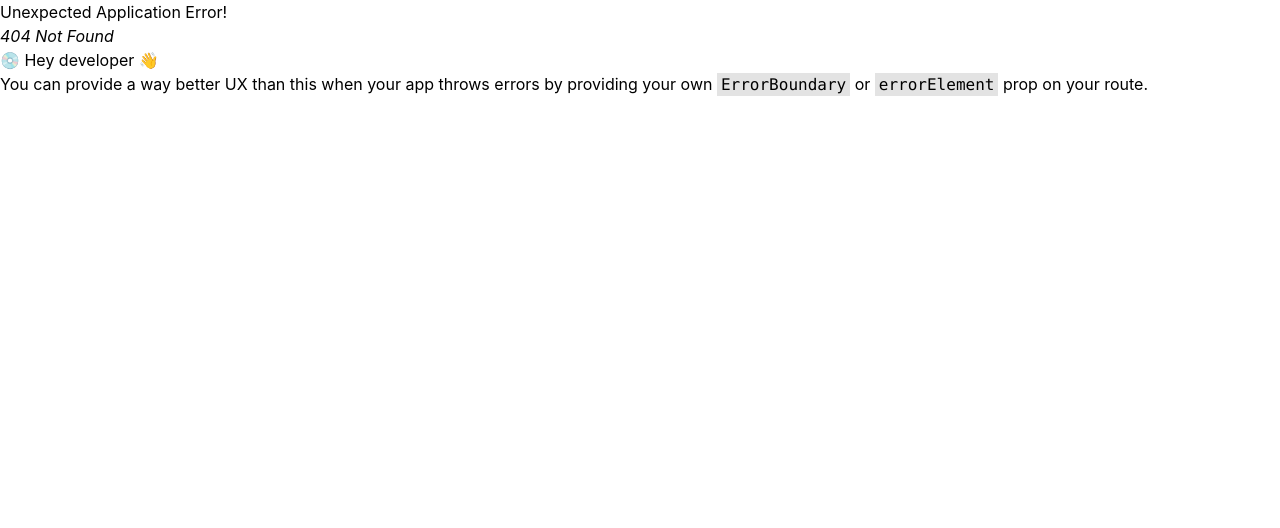
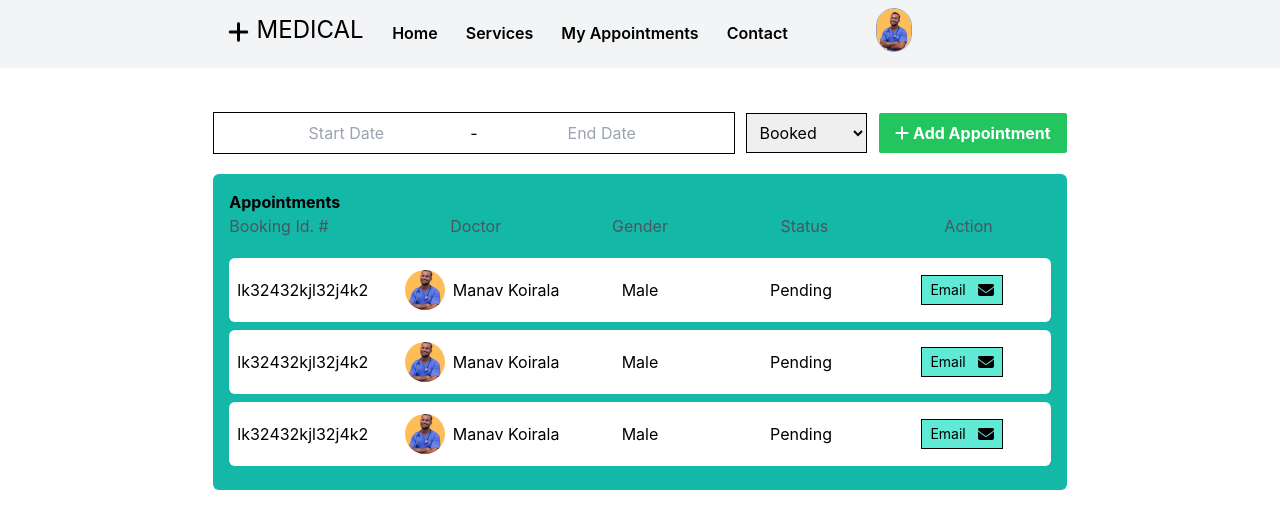
Before and after one commit to SSJSMANAV/my_doctor_appointment, a React (Create React App) app: page /my_appointments in a window 1280 px wide. Before the commit this address had no page. Shown: the top 528 px of the page. Built offline with nearby package versions, Linux system fonts and the light colour scheme.

Commit message:
added my_appointments_page

```diff
--- a/package.json
+++ b/package.json
@@ -17,6 +17,7 @@
     "@testing-library/user-event": "^13.5.0",
     "react": "^18.2.0",
     "react-calendar": "^4.6.0",
+    "react-datepicker": "^4.20.0",
     "react-dom": "^18.2.0",
     "react-router-dom": "^6.16.0",
     "react-scripts": "5.0.1",
--- a/src/App.js
+++ b/src/App.js
@@ -1,20 +1,32 @@
-import logo from "./logo.svg";
 import "./App.css";
 import Home from "../src/Components/Home/home";
-import { createBrowserRouter, RouterProvider } from "react-router-dom";
+import { Routes, Navigate, Route } from "react-router-dom";
 import Appointment from "./Components/Appointment/appointment";
 import Header from "./Components/Header/header";
 import DoctorDetailsPage from "./Components/DoctorDetails/doctor_Details_page";
-
-const router = createBrowserRouter([
-  { path: "/", element: <Home /> },
-  { path: "/appointment", element: <Appointment /> },
-  { path: "/header", element: <Header /> },
-  { path: "/doctorDetailsPage", element: <DoctorDetailsPage /> },
-]);
+import MyAppointments from "./Components/MyAppointments/my_appointments";
 
 function App() {
-  return <RouterProvider router={router} />;
+  return (
+    <div>
+      <Header></Header>
+      <Routes>
+        <Route exact path="/" element={<Navigate replace to="/home" />}></Route>
+        <Route exact path="/appointment" element={<Appointment />}></Route>
+        <Route
+          exact
+          path="/doctorDetailsPage"
+          element={<DoctorDetailsPage />}
+        ></Route>
+        <Route
+          exact
+          path="/my_appointments"
+          element={<MyAppointments />}
+        ></Route>
+        <Route exact path="/home" element={<Home />}></Route>
+      </Routes>
+    </div>
+  );
 }
 
 export default App;
--- a/src/Components/Header/header.js
+++ b/src/Components/Header/header.js
@@ -22,25 +22,22 @@ function Header() {
           <p className="text-2xl">MEDICAL</p>
         </div>
         <div className="mt-1.5 font-semibold">
-          <Link to='/'
-
+          <Link
+            to="/"
             className="mr-7 hover:text-orange-400 transition-all duration-300"
           >
             Home
           </Link>
-          <Link
-            className="mr-7 hover:text-orange-400 transition-all duration-300"
-          >
+          <Link className="mr-7 hover:text-orange-400 transition-all duration-300">
             Services
           </Link>
           <Link
+            to="/my_appointments"
             className="mr-7 hover:text-orange-400 transition-all duration-300"
           >
-            Find a Doctor
+            My Appointments
           </Link>
-          <Link
-            className="mr-7 hover:text-orange-400 transition-all duration-300"
-          >
+          <Link className="mr-7 hover:text-orange-400 transition-all duration-300">
             Contact
           </Link>
         </div>
--- /dev/null
+++ b/src/Components/MyAppointments/add_appointment_button.js
@@ -0,0 +1,13 @@
+import React from 'react';
+import { FontAwesomeIcon } from '@fortawesome/react-fontawesome';
+import { faPlus } from '@fortawesome/free-solid-svg-icons';
+
+const AddAppointmentButton = () => {
+  return (
+    <button className="bg-green-500 hover:bg-green-700 text-white font-bold py-2 px-4 rounded-sm">
+      <FontAwesomeIcon icon={faPlus} /> Add Appointment
+    </button>
+  );
+}
+
+export default AddAppointmentButton;
--- /dev/null
+++ b/src/Components/MyAppointments/my_appointments.js
@@ -0,0 +1,91 @@
+import React, { useState } from "react";
+import DatePicker from "react-datepicker";
+import "react-datepicker/dist/react-datepicker.css";
+import AddAppointmentButton from "./add_appointment_button";
+import MyAppointmentItem from "./my_apppointment_item";
+
+const MyAppointments = () => {
+  const [startDate, setStartDate] = useState(null);
+  const [endDate, setEndDate] = useState(null);
+
+  const handleStartDateChange = (date) => {
+    setStartDate(date);
+  };
+
+  const handleEndDateChange = (date) => {
+    setEndDate(date);
+  };
+
+  const [selectedAppointmentStatus, setAppointmentStatus] = useState("Surgeon"); // Initialize with "Eye Surgeon"
+
+  // Function to handle the doctor selection
+
+  const handleDoctorSelection = (status) => {
+    setAppointmentStatus(status);
+  };
+  return (
+    <div className="pb-24 flex lin-grad pt-24">
+      <div className="w-4/6 flex my-0 mx-auto pt-4 flex-col">
+        <div className="flex flex-row justify-between items-center w-full">
+          <div>
+            <div className="border border-solid border-black p-2 flex flex-row">
+              <DatePicker
+                selected={startDate}
+                onChange={handleStartDateChange}
+                selectsStart
+                startDate={startDate}
+                endDate={endDate}
+                placeholderText="Start Date"
+                className="text-center"
+              />
+              <h1> - </h1>
+              <DatePicker
+                selected={endDate}
+                onChange={handleEndDateChange}
+                selectsEnd
+                startDate={startDate}
+                endDate={endDate}
+                minDate={startDate}
+                placeholderText="End Date"
+                className="text-center"
+              />
+            </div>
+          </div>
+          <div className=" border border-solid border-black flex">
+            <select
+              value={selectedAppointmentStatus}
+              onChange={(e) => handleDoctorSelection(e.target.value)}
+              className="px-2 py-2 "
+            >
+              <option value="Surgeon" className="px-2 py-2">
+                Booked
+              </option>
+              <option value="Eye Surgeon" className="px-2 py-2">
+                <p>Pending</p>
+              </option>
+              <option value="Ear Surgeon">Cancelled</option>
+              <option value="Heart Surgeon">Completed</option>
+            </select>
+          </div>
+          <AddAppointmentButton></AddAppointmentButton>
+        </div>
+        <div className="bg-teal-500 mt-5 px-4 py-4 rounded-md w-full">
+          <h1 className="text-black font-bold ">Appointments</h1>
+
+          <div className="flex w-full justify-between mb-5">
+            <div className="text-gray-600 font-normal w-1/4 flex flex-row justify-start">Booking Id. #</div>
+            <div className="text-gray-600 font-normal w-1/4 flex flex-row justify-center">Doctor</div>
+            <div className="text-gray-600 font-normal w-1/4 flex flex-row justify-center">Gender</div>
+            <div className="text-gray-600 font-normal w-1/4 flex flex-row justify-center">Status</div>
+            <div className="text-gray-600 font-normal w-1/4 flex flex-row justify-center">Action</div>
+          </div>
+          <MyAppointmentItem></MyAppointmentItem>
+          <MyAppointmentItem></MyAppointmentItem>
+          <MyAppointmentItem></MyAppointmentItem>
+        </div>
+      </div>
+    </div>
+  );
+};
+
+export default MyAppointments;
--- /dev/null
+++ b/src/Components/MyAppointments/my_apppointment_item.js
@@ -0,0 +1,32 @@
+import React from "react";
+import { FontAwesomeIcon } from "@fortawesome/react-fontawesome";
+import { faEnvelope } from "@fortawesome/free-solid-svg-icons";
+
+const MyAppointmentItem = () => {
+  return (
+    <div className="flex flex-row justify-between items-center bg-white px-2 py-3 mb-2 rounded-md">
+      <div className="w-1/4 flex flex-row justify-start"> lk32432kjl32j4k2</div>
+      <div className="flex flex-row items-center justify-center w-1/4">
+        <div className="rounded-full overflow-hidden mx-auto w-10 h-10 mr-2">
+          <img
+            src={process.env.PUBLIC_URL + "/img/doctor-1.png"}
+            alt={"alt"}
+            className="object-cover w-full h-full"
+          />
+        </div>
+        <div> Manav Koirala</div>
+      </div>
+      <div className="w-1/4 flex flex-row justify-center"> Male</div>
+      <div className="w-1/4 flex flex-row justify-center"> Pending</div>
+      <div className="w-1/4 flex flex-row justify-center items-center">
+        <div className=" bg-teal-300 border border-solid border-black flex flex-row gap-x-3 items-center py-1 px-2 hover:bg-teal-600">
+          <p className="text-sm"> Email</p>
+
+          <FontAwesomeIcon icon={faEnvelope}></FontAwesomeIcon>
+        </div>
+      </div>
+    </div>
+  );
+};
+
+export default MyAppointmentItem;
```
Also changed, not shown: src/index.js (+4 -6 lines), src/Components/Dummy/dumdumadum.js (deleted), src/Components/Dummy/dummy.js (deleted), src/Components/Dummy/dummy1.js (deleted), 1 other file (tests, documents, lock files or other folders).
